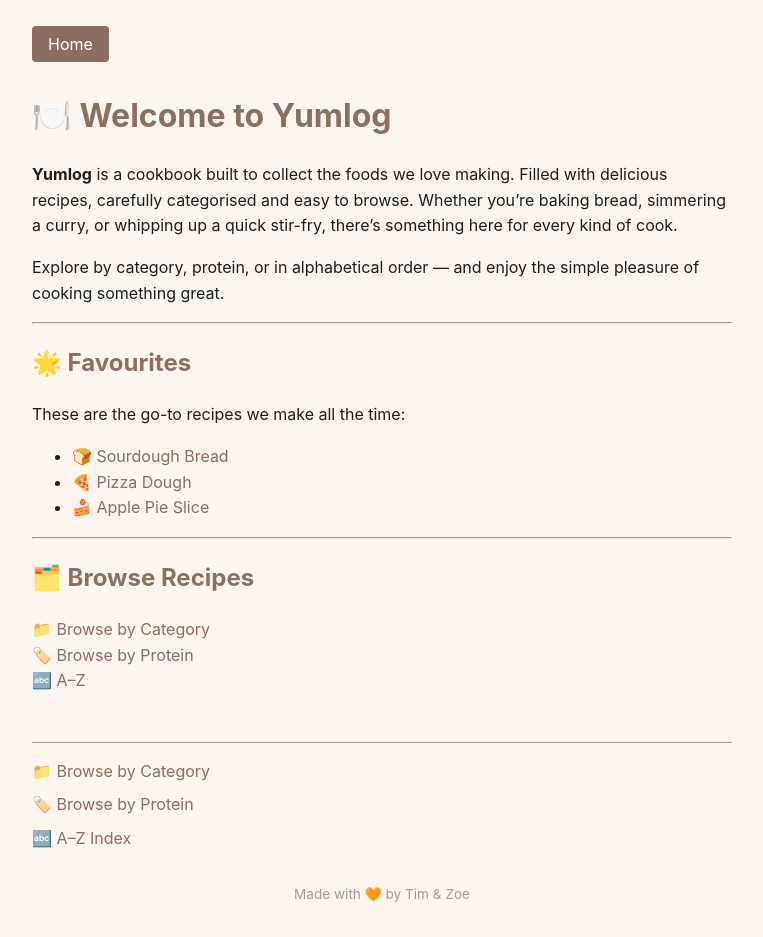
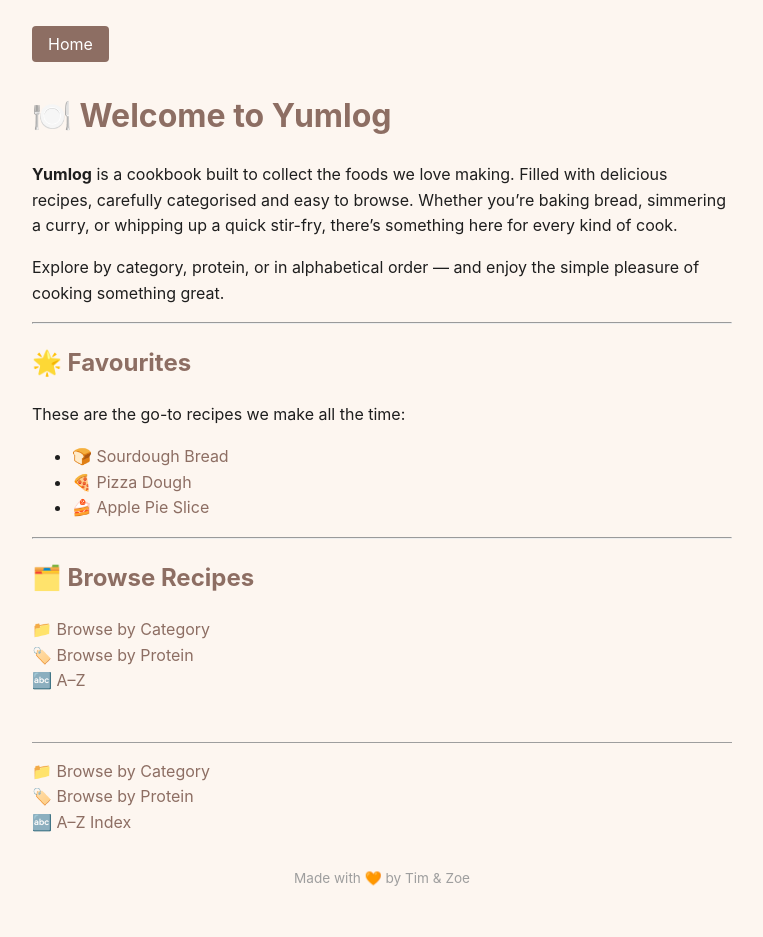
Before and after one commit to Tim-Claessen/yumlog, a Jekyll site: the page built from index.md, in a window 1280 px wide. Shown: the whole page, without its empty margins (258-1021 px from the left). Built offline with Jekyll 4.4.1, drawn with Linux system fonts in a browser that asks for light colours.

Commit message:
Update default.html

```diff
--- a/_layouts/default.html
+++ b/_layouts/default.html
@@ -5,56 +5,37 @@
   <meta name="viewport" content="width=device-width, initial-scale=1.0" />
   <style>
     :root {
-      /* Core palette */
-      --color-primary: #8D6E63;    /* Mocha Brown */
-      --color-secondary: #D7CCC8;  /* Oat Milk */
-      --color-accent: #F4A261;     /* Burnt Orange */
-      --color-highlight: #9E9E9E;  /* Stone Gray */
+      color-scheme: light dark;
+      --color-primary: #8D6E63; /* Mocha Brown */
+      --color-secondary: #D7CCC8; /* Oat Milk */
+      --color-accent: #F4A261; /* Burnt Orange */
+      --color-highlight: #9E9E9E; /* Stone Gray */
 
       /* Light mode specifics */
-      --bg-light: #FDF6F0;         /* light warm background */
-      --text-light: #1E1E1E;       /* dark charcoal text */
-      --card-light: var(--color-secondary); /* oat milk as card background */
+      --bg-light: #FDF6F0;
+      --text-light: #1E1E1E;
+
+      /* Dark mode specifics */
+      --bg-dark: #121212;
+      --text-dark: #E0E0E0;
+      --card-bg-dark: #1E1E1E;
     }
 
-    @media (prefers-color-scheme: dark) {
-      :root {
-        /* Dark mode specifics */
-        --bg-dark: #121212;
-        --text-dark: #E0E0E0;
-        --card-dark: #1E1E1E;
-      }
-    }
-
-    /* Base styles */
     body {
-      font-family: -apple-system, BlinkMacSystemFont, "Segoe UI", Roboto,
-        "Helvetica Neue", sans-serif;
+      font-family: -apple-system, BlinkMacSystemFont, "Segoe UI", Roboto, "Helvetica Neue", sans-serif;
       margin: 2rem auto;
       padding: 0 1rem;
       max-width: 700px;
       line-height: 1.6;
-      background-color: var(--bg-light, #fff);
-      color: var(--text-light, #222);
+      background-color: var(--bg-light);
+      color: var(--text-light);
       transition: background-color 0.3s ease, color 0.3s ease;
     }
 
-    /* Dark mode override */
-    @media (prefers-color-scheme: dark) {
-      body {
-        background-color: var(--bg-dark);
-        color: var(--text-dark);
-      }
-    }
-
-    /* Headings */
-    h1,
-    h2,
-    h3 {
+    h1, h2, h3 {
       color: var(--color-primary);
     }
 
-    /* Links */
     a {
       color: var(--color-primary);
       text-decoration: none;
@@ -83,9 +62,9 @@
       margin-top: 1rem;
       font-size: 0.85rem;
       text-align: center;
+      color: var(--color-highlight);
     }
 
-    /* Buttons */
     .home-btn {
       background-color: var(--color-primary);
       color: white;
@@ -99,53 +78,44 @@
     }
 
     .home-btn:hover {
-      background-color: var(--color-accent);
-      color: white;
-    }
-
-    /* Card or container styles (if any in future) */
-    .card {
-      background-color: var(--card-light);
-      padding: 1rem;
-      border-radius: 6px;
-      border: 1px solid var(--color-highlight);
-      margin-bottom: 1.5rem;
-      color: var(--text-light);
+      background-color: #7a5c54; /* Slightly darker Mocha Brown */
     }
 
     @media (prefers-color-scheme: dark) {
-      .card {
-        background-color: var(--card-dark);
+      body {
+        background-color: var(--bg-dark);
         color: var(--text-dark);
-        border-color: var(--color-highlight);
+      }
+
+      h1, h2, h3 {
+        color: #BFA68D; /* lighter Mocha Brown */
+      }
+
+      a {
+        color: var(--color-accent);
+      }
+
+      a:hover {
+        color: #FFB97B; /* lighter Accent */
       }
 
       footer {
-        border-top-color: var(--color-highlight);
-        color: var(--color-highlight);
+        border-top-color: #5A5A5A;
+        color: #B0B0B0;
       }
-    }
 
-    /* Lists in footer - remove bullet and set spacing */
-    footer nav ul {
-      list-style: none;
-      padding: 0;
-      margin: 0;
-      font-size: 1rem;
-    }
+      footer .signoff {
+        color: #B0B0B0;
+      }
 
-    footer nav ul li {
-      margin-bottom: 0.5rem;
-    }
+      .home-btn {
+        background-color: #A87B5B; /* Mocha Brown variant */
+        color: white;
+      }
 
-    footer nav ul li a {
-      color: var(--color-primary);
-      text-decoration: none;
-    }
-
-    footer nav ul li a:hover {
-      color: var(--color-accent);
-      text-decoration: underline;
+      .home-btn:hover {
+        background-color: #945f3e; /* darker accent */
+      }
     }
   </style>
 </head>
@@ -158,7 +128,7 @@
 
   <footer>
     <nav>
-      <ul>
+      <ul style="list-style:none; padding:0; margin:0; font-size: 1rem;">
         <li>📁 <a href="{{ '/indexes/categories' | relative_url }}">Browse by Category</a></li>
         <li>🏷️ <a href="{{ '/indexes/proteins' | relative_url }}">Browse by Protein</a></li>
         <li>🔤 <a href="{{ '/indexes/alphabet' | relative_url }}">A–Z Index</a></li>
```
Also changed, not shown: other parts of _layouts/default.html (+0 -2 lines).
